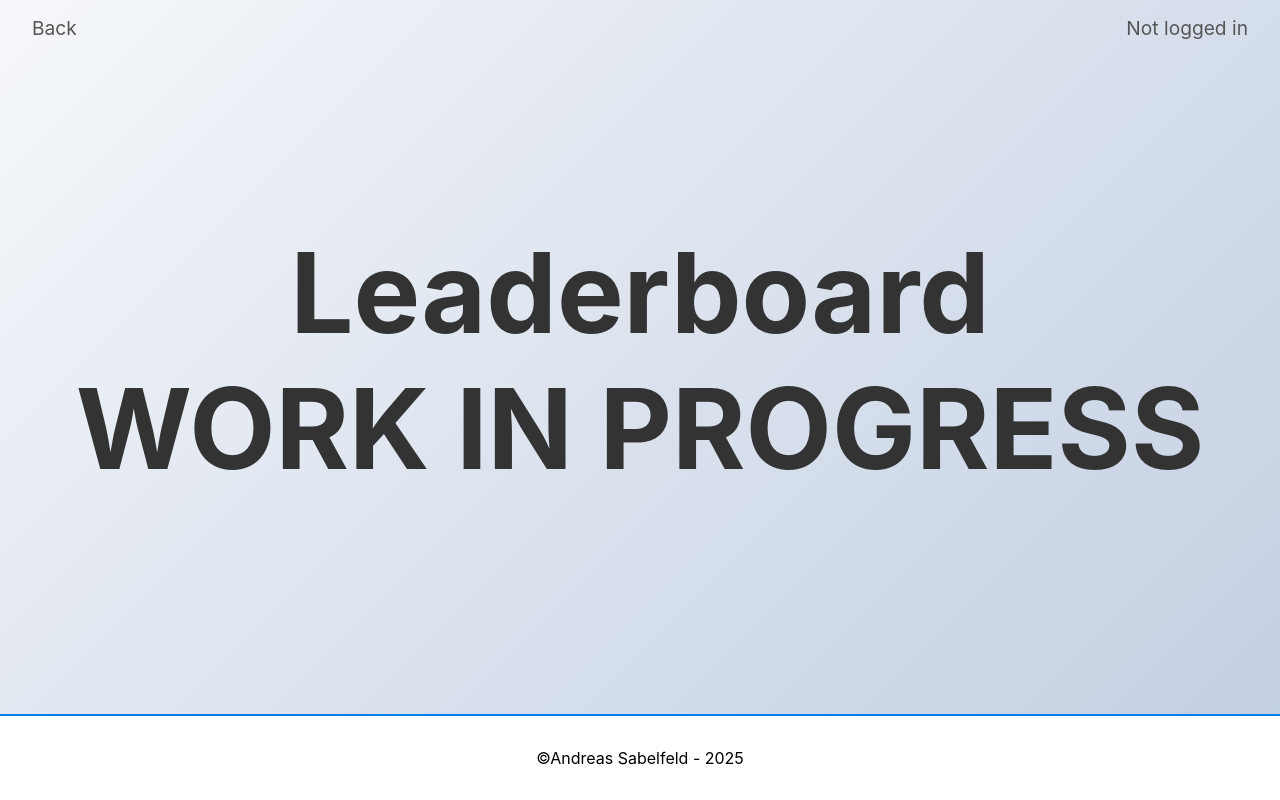
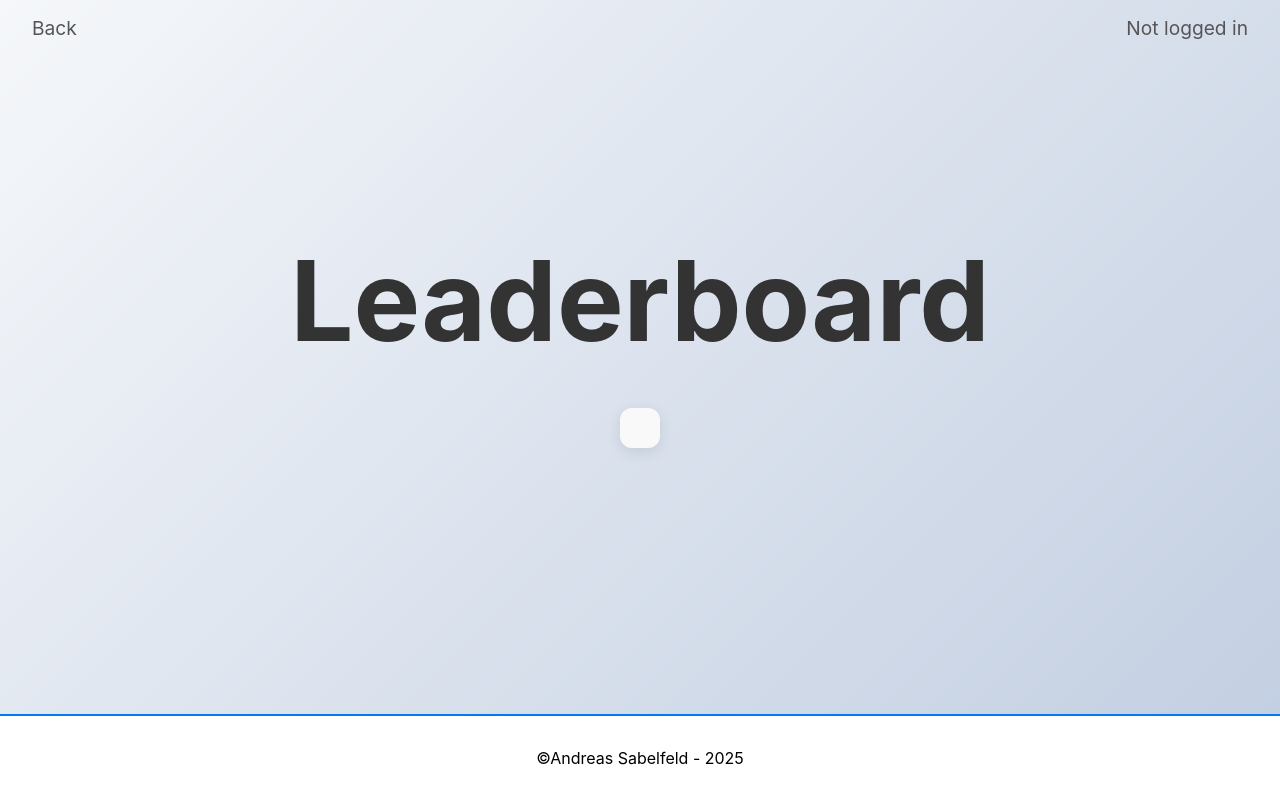
Before and after one commit to AndreasSabelfeld/the_button, a Flask app: page /leaderboard in a window 1280 px wide. Run offline with Flask 3, Linux system fonts and the light colour scheme; data that the repository does not hold is empty.

Commit message:
Added the leaderboard

```diff
--- a/app/routes.py
+++ b/app/routes.py
@@ -1,5 +1,5 @@
 from flask import Blueprint, request, render_template
-from app.services import register_user, login_user, get_user_presses, get_user_id, get_total_user_presses, delete_user_account, increment_user_presses
+from app.services import register_user, login_user, get_user_presses, get_user_id, get_total_user_presses, delete_user_account, increment_user_presses, get_leaderboard
 
 routes = Blueprint("routes", __name__)
 
@@ -13,6 +13,10 @@ def index():
 def leaderboard():
     return render_template("leaderboard.html")
 
+
+@routes.route("/api/leaderboard", methods=["GET"])
+def build_leaderboard():
+    return get_leaderboard()
 
 @routes.route("/register", methods=["POST"])
 def register():
--- a/app/services.py
+++ b/app/services.py
@@ -76,3 +76,8 @@ def increment_user_presses(user_id: int):
     # Notify all clients
     socketio.emit("update", {"total_presses": get_total_presses()})
     return jsonify({"success": True, "total_presses": new_count}), 201
+
+def get_leaderboard():
+    rows = supabase.table("users").select("username, presses").order("presses", desc=True).execute()
+    users = [{"username": row["username"], "presses": row["presses"]} for row in rows.data]
+    return jsonify({"success": True, "leaderboard": users})
--- /dev/null
+++ b/app/static/leaderboard.css
@@ -0,0 +1,79 @@
+
+/* Leaderboard Container */
+#leaderboardDiv {
+    max-width: 500px;
+    max-height: 50vh; /* fixe Höhe, z. B. 70% des Viewports */
+    margin: 40px auto;
+    padding: 20px;
+    background: #f9f9f9;
+    border-radius: 12px;
+    box-shadow: 0 4px 15px rgba(0, 0, 0, 0.1);
+    font-family: "Segoe UI", Tahoma, sans-serif;
+
+    overflow-y: auto; /* Scrollbar, wenn zu viele Einträge */
+    overflow-x: hidden; /* horizontal verhindern */
+}
+
+#leaderboardDiv::-webkit-scrollbar {
+    width: 8px;
+}
+
+#leaderboardDiv::-webkit-scrollbar-thumb {
+    background-color: rgba(0,0,0,0.2);
+    border-radius: 4px;
+}
+
+#leaderboardDiv::-webkit-scrollbar-track {
+    background: transparent;
+}
+
+
+/* Title (falls du ein h2 drüber setzt) */
+#leaderboardDiv h2 {
+    text-align: center;
+    margin-bottom: 20px;
+    font-size: 1.8rem;
+    color: #333;
+}
+
+/* Ordered List */
+#leaderboardDiv ol {
+    list-style: none; /* entfernt Standardnummerierung */
+    padding: 0;
+    margin: 0;
+}
+
+/* List Items */
+#leaderboardDiv li {
+    display: flex;
+    justify-content: space-between;
+    align-items: center;
+    padding: 12px 16px;
+    margin-bottom: 10px;
+    background: white;
+    border-radius: 8px;
+    font-size: 1.1rem;
+    font-weight: 500;
+    color: #444;
+    transition: transform 0.15s ease, box-shadow 0.15s ease;
+}
+
+/* Hover Effekt */
+#leaderboardDiv li:hover {
+    transform: translateY(-3px);
+    box-shadow: 0 3px 10px rgba(0, 0, 0, 0.1);
+}
+
+/* Medals for top 3 */
+#leaderboardDiv li:nth-child(1) {
+    background: linear-gradient(45deg, #ffd700, #ffec8b);
+    font-weight: bold;
+}
+#leaderboardDiv li:nth-child(2) {
+    background: linear-gradient(45deg, #c0c0c0, #e0e0e0);
+    font-weight: bold;
+}
+#leaderboardDiv li:nth-child(3) {
+    background: linear-gradient(45deg, #cd7f32, #e6a57e);
+    font-weight: bold;
+}
--- /dev/null
+++ b/app/static/leaderboard.js
@@ -0,0 +1,24 @@
+
+
+async function build_leaderboard() {
+    const res = await fetch("/api/leaderboard");
+    const data = await res.json();
+    if (res.ok && data.success) {
+        const leaderboardDiv = document.createElement("div");
+        leaderboardDiv.id = "leaderboardDiv";
+
+        const list = document.createElement("ol");
+        data.leaderboard.forEach(user => {
+            const listItem = document.createElement("li");
+            listItem.textContent = `${user.username} - ${user.presses} presses`;
+            list.appendChild(listItem);
+        });
+        leaderboardDiv.appendChild(list);
+        document.body.appendChild(leaderboardDiv);
+    } else {
+        alert("Error loading leaderboard: " + data.error);
+    }
+
+}
+
+build_leaderboard();
--- a/app/static/styles.css
+++ b/app/static/styles.css
@@ -9,6 +9,7 @@ body {
     align-items: center;
     justify-content: center;
     text-align: center;
+    overflow: hidden;
 }
 
 header, footer {
--- a/app/templates/leaderboard.html
+++ b/app/templates/leaderboard.html
@@ -5,7 +5,7 @@
         <meta name="viewport" content="width=device-width, initial-scale=1.0, user-scalable=no">
         <title>The Button</title>
         <link rel="stylesheet" href="{{ url_for('static', filename='styles.css') }}">
-
+        <link rel="stylesheet" href="{{ url_for('static', filename='leaderboard.css') }}">
 
         <a id="currentUser" class="headInfo" href="#profile">Not logged in</a>
         <a id="back" class="headInfo" href="/">Back</a>
@@ -13,7 +13,9 @@
         <h1>Leaderboard</h1>
     </head>
     <body>
-        <h1>WORK IN PROGRESS</h1>
+
+
+        <script src="/static/leaderboard.js"></script>
     </body>
     <footer>
         <p>&copy;Andreas Sabelfeld - 2025</p>
```
